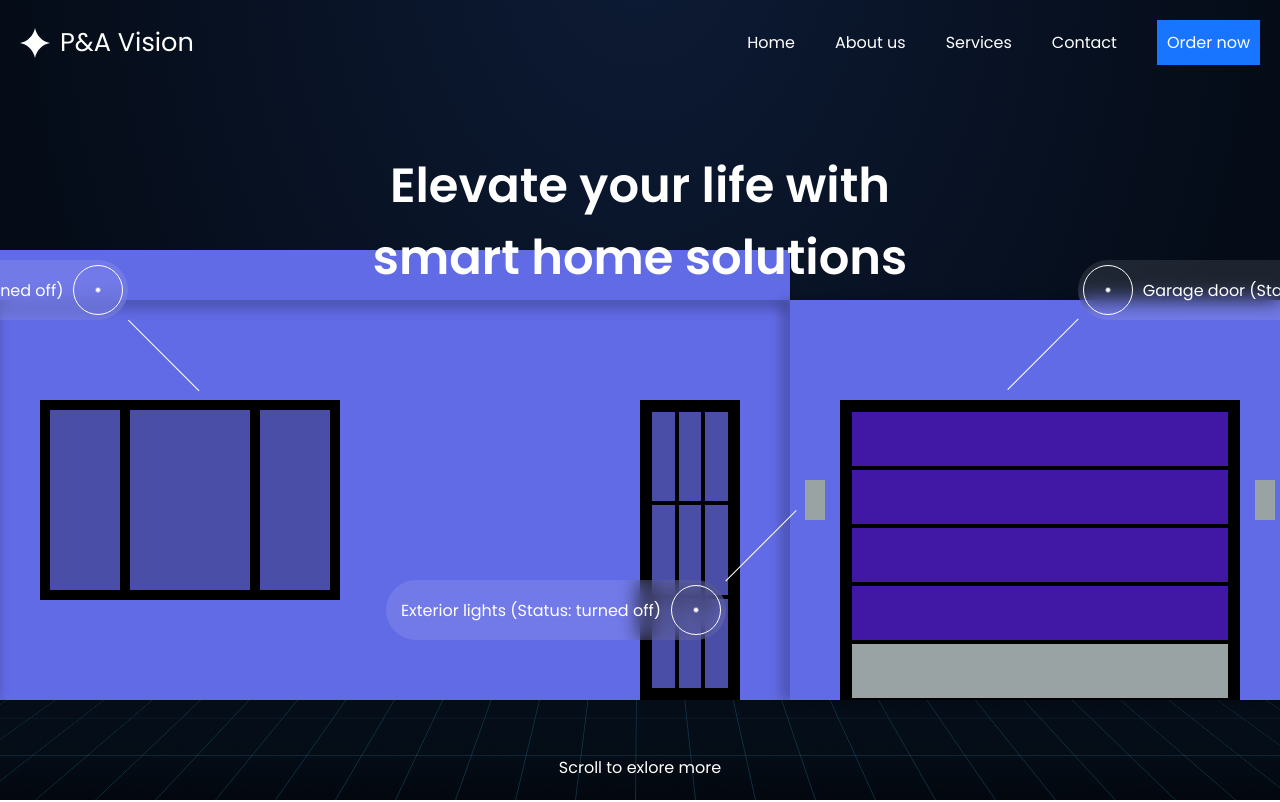
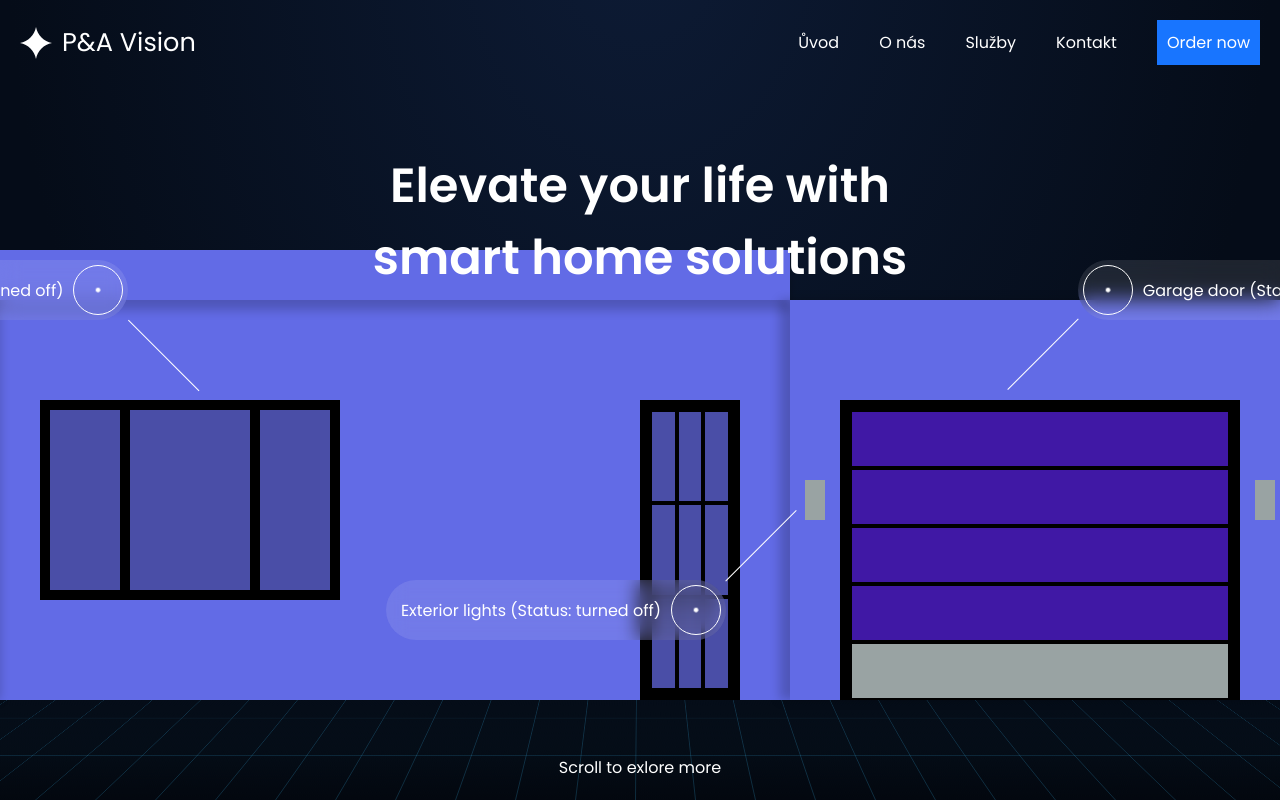
Before and after one commit to stepandordiai/pavision, a Next.js app: page / in a window 1280 px wide. Shown: the top 802 px of the page. Built offline with nearby package versions, Linux system fonts and the light colour scheme.

Commit message:
feat: update Header and Footer

```diff
--- a/src/app/components/layout/Footer/Footer.tsx
+++ b/src/app/components/layout/Footer/Footer.tsx
@@ -1,4 +1,3 @@
-import Image from "next/image";
 import "./Footer.scss";
 
 const Footer = () => {
@@ -6,8 +5,19 @@ const Footer = () => {
 		<footer className="footer">
 			<div className="footer-top">
 				<a className="footer__logo" href="">
-					<Image src="/logo.svg" width={32} height={32} alt="P&A Vision logo" />
-					P&A Vision
+					<svg
+						width="32"
+						height="32"
+						viewBox="0 0 256 256"
+						fill="none"
+						xmlns="http://www.w3.org/2000/svg"
+					>
+						<path
+							d="M128.001 0C139.977 64.8783 191.122 116.025 256 128.001C191.123 139.978 139.978 191.123 128.001 256C116.025 191.122 64.8783 139.977 0 128.001C64.8791 116.026 116.026 64.8791 128.001 0Z"
+							fill="currentColor"
+						/>
+					</svg>
+					<span>P&A Vision</span>
 				</a>
 
 				<div>
--- a/src/app/components/layout/Header/Header.scss
+++ b/src/app/components/layout/Header/Header.scss
@@ -10,6 +10,16 @@
 
 	a {
 		color: #fff;
+	}
+}
+
+.header--active {
+	-webkit-backdrop-filter: blur(10px);
+	backdrop-filter: blur(10px);
+	background: #ffffff45;
+
+	a {
+		color: #000;
 	}
 }
 
--- a/src/app/components/layout/Header/Header.tsx
+++ b/src/app/components/layout/Header/Header.tsx
@@ -1,17 +1,62 @@
+"use client";
+
+import { useEffect, useState } from "react";
 import "./Header.scss";
+import Image from "next/image";
 
 const Header = () => {
+	const [calcRotation, setCalRotation] = useState(0);
+	const [headerActive, setHeaderActive] = useState(false);
+
+	useEffect(() => {
+		const changeHeader = () => {
+			const scrollY = window.scrollY;
+			const windowY = window.innerHeight;
+
+			setHeaderActive(scrollY >= windowY);
+		};
+
+		const calculateLogoRotation = () => {
+			const scrollY = window.scrollY;
+			setCalRotation(scrollY / 10);
+		};
+
+		const handleScroll = () => {
+			changeHeader();
+			calculateLogoRotation();
+		};
+
+		window.addEventListener("scroll", handleScroll);
+
+		return () => window.removeEventListener("scroll", handleScroll);
+	}, []);
+
 	return (
-		<header className="header">
+		<header className={`header ${headerActive ? "header--active" : ""}`}>
 			<a className="header__logo" href="">
-				<img src="/logo.svg" width={30} alt="" />
+				<svg
+					width="32"
+					height="32"
+					viewBox="0 0 256 256"
+					fill="none"
+					xmlns="http://www.w3.org/2000/svg"
+					style={{
+						transform: `rotate(${calcRotation}deg)`,
+						color: headerActive ? "#000" : "#fff",
+					}}
+				>
+					<path
+						d="M128.001 0C139.977 64.8783 191.122 116.025 256 128.001C191.123 139.978 139.978 191.123 128.001 256C116.025 191.122 64.8783 139.977 0 128.001C64.8791 116.026 116.026 64.8791 128.001 0Z"
+						fill="currentColor"
+					/>
+				</svg>
 				<span>P&A Vision</span>
 			</a>
 			<nav className="header-nav">
-				<a href="">Home</a>
-				<a href="">About us</a>
-				<a href="">Services</a>
-				<a href="">Contact</a>
+				<a href="">Ůvod</a>
+				<a href="">O nás</a>
+				<a href="">Služby</a>
+				<a href="">Kontakt</a>
 			</nav>
 			<button className="header__btn">Order now</button>
 		</header>
```
Also changed, not shown: public/logo.svg (deleted).
